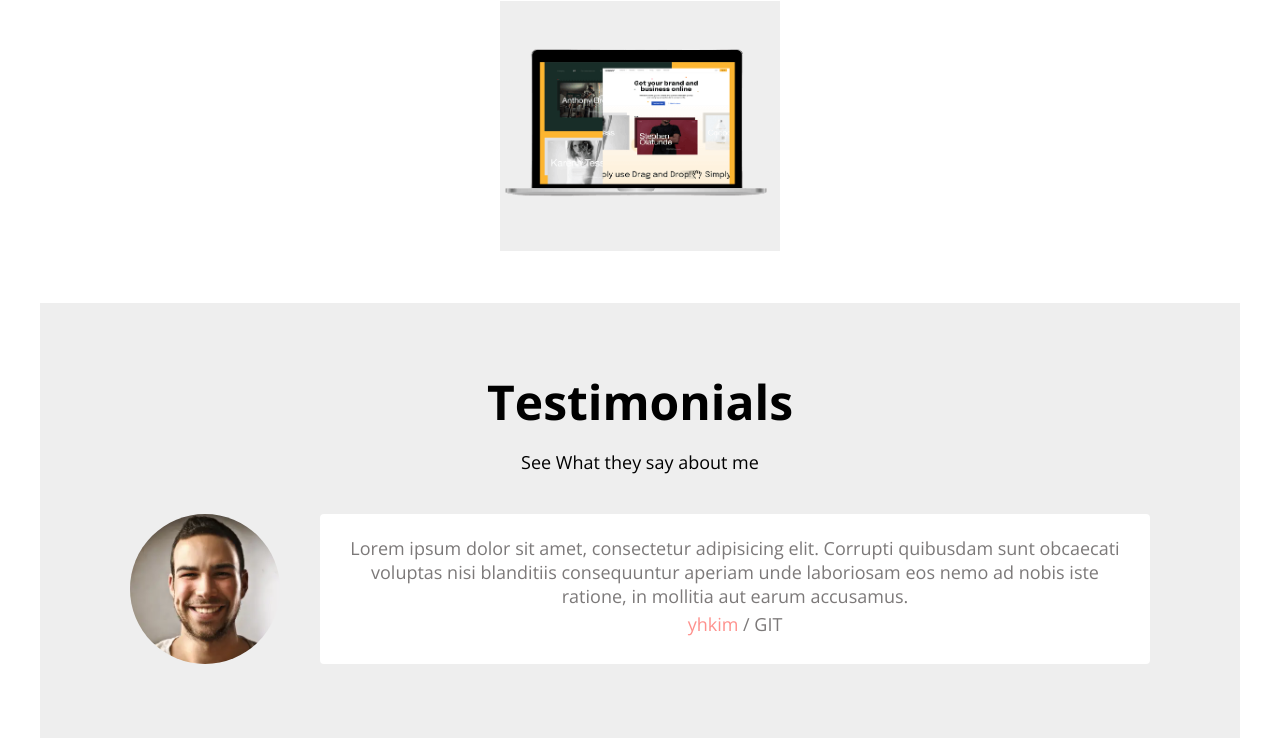
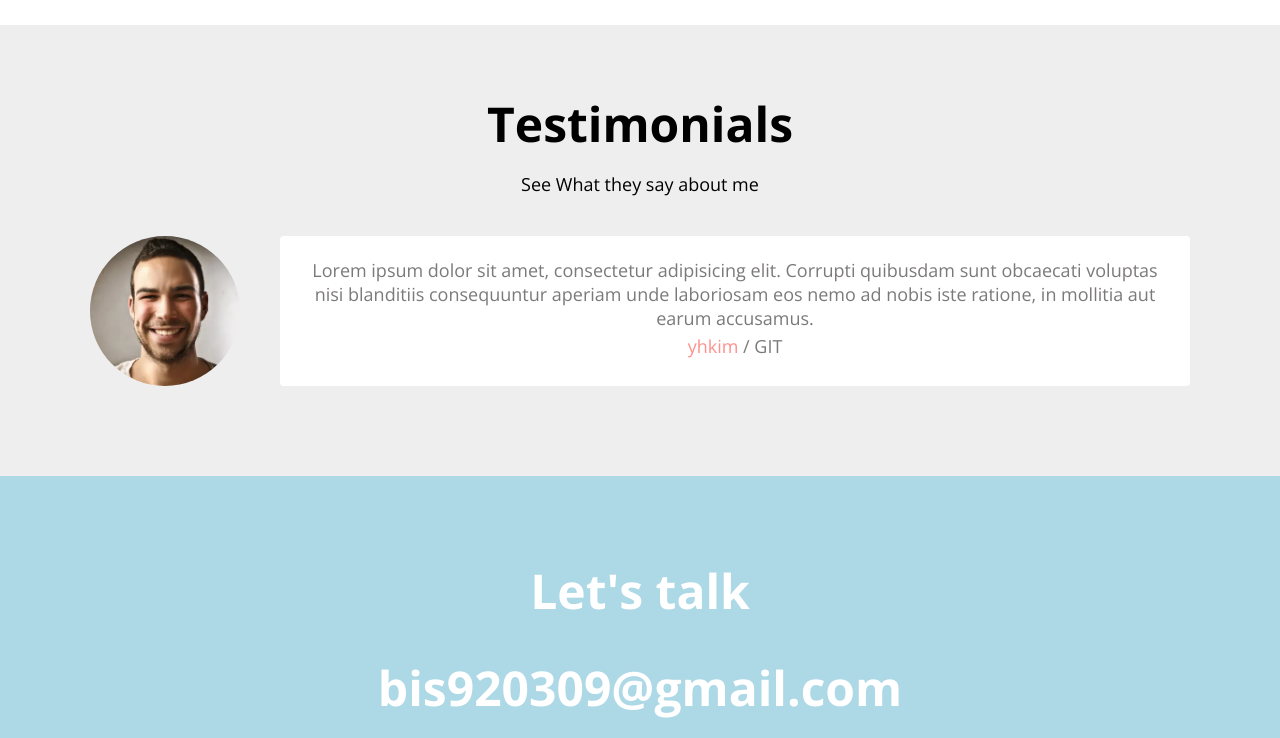
Before and after one commit to bis92/Bis-Portfolio, a plain HTML site: page index.html in a window 1280 px wide. Shown: the part 2955-3693 px from the top of the page. Drawn offline with nearby package versions, Linux system fonts and the light colour scheme.

Commit message:
CSS: fix section container

```diff
--- a/index.html
+++ b/index.html
@@ -187,6 +187,7 @@
     </section>
     <!-- Work -->
     <section id="work" class="section">
+        <div class="section__container">
             <h1>My work</h1>
             <h3>Projects</h3>
             <div class="work__categories">
@@ -240,9 +241,11 @@
                     </div>
                 </a>
             </div>
+        </div>
     </section>
     <!-- Testimonials -->
     <section id="testimonials" class="section">
+        <div class="section__container">
             <h1>Testimonials</h1>
             <h3>See What they say about me</h3>
             <div class="testimonials">
@@ -257,9 +260,11 @@
                         </div>
                 </div>
             </div>
+        </div>
     </section>
     <!-- Contact -->
     <section id="contact" class="section">
+        <div class="section__cotainer">
             <h1 class="contact__title">Let's talk</h1>
             <h1 class="contact__email">bis920309@gmail.com</h1>
             <div class="contact__links">
@@ -270,6 +275,7 @@
                     <i class="fa-brands fa-linkedin"></i>
                 </a>
             </div>
+        </div>
     </section>
 </body>
 </html>
--- a/style.css
+++ b/style.css
@@ -160,7 +160,6 @@ p {
 .section {
     padding: 50px;
     text-align: center;
-    max-width: 1200px;
     margin: auto;
 }
 
```
Lines whose indentation alone changed are shown as unchanged.
